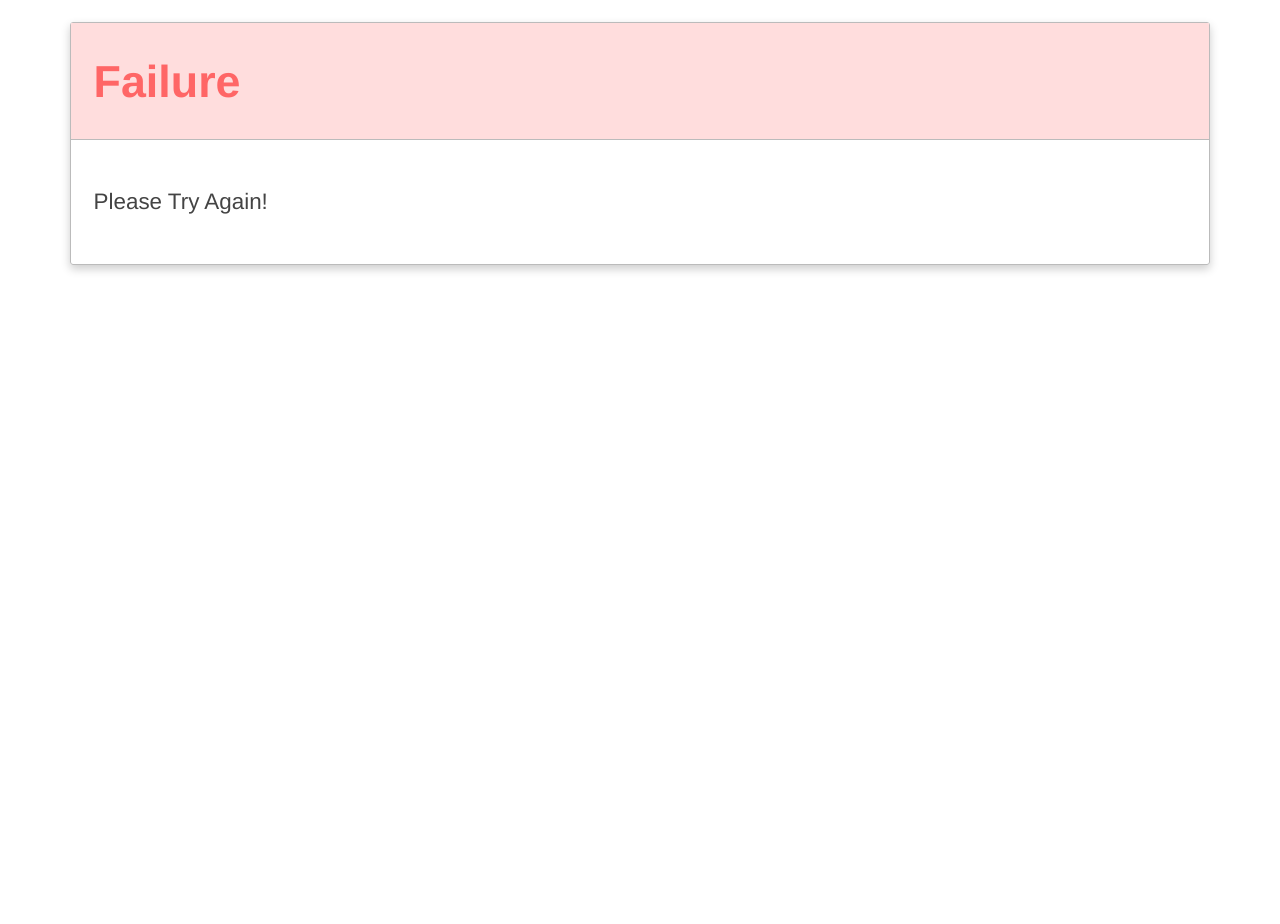
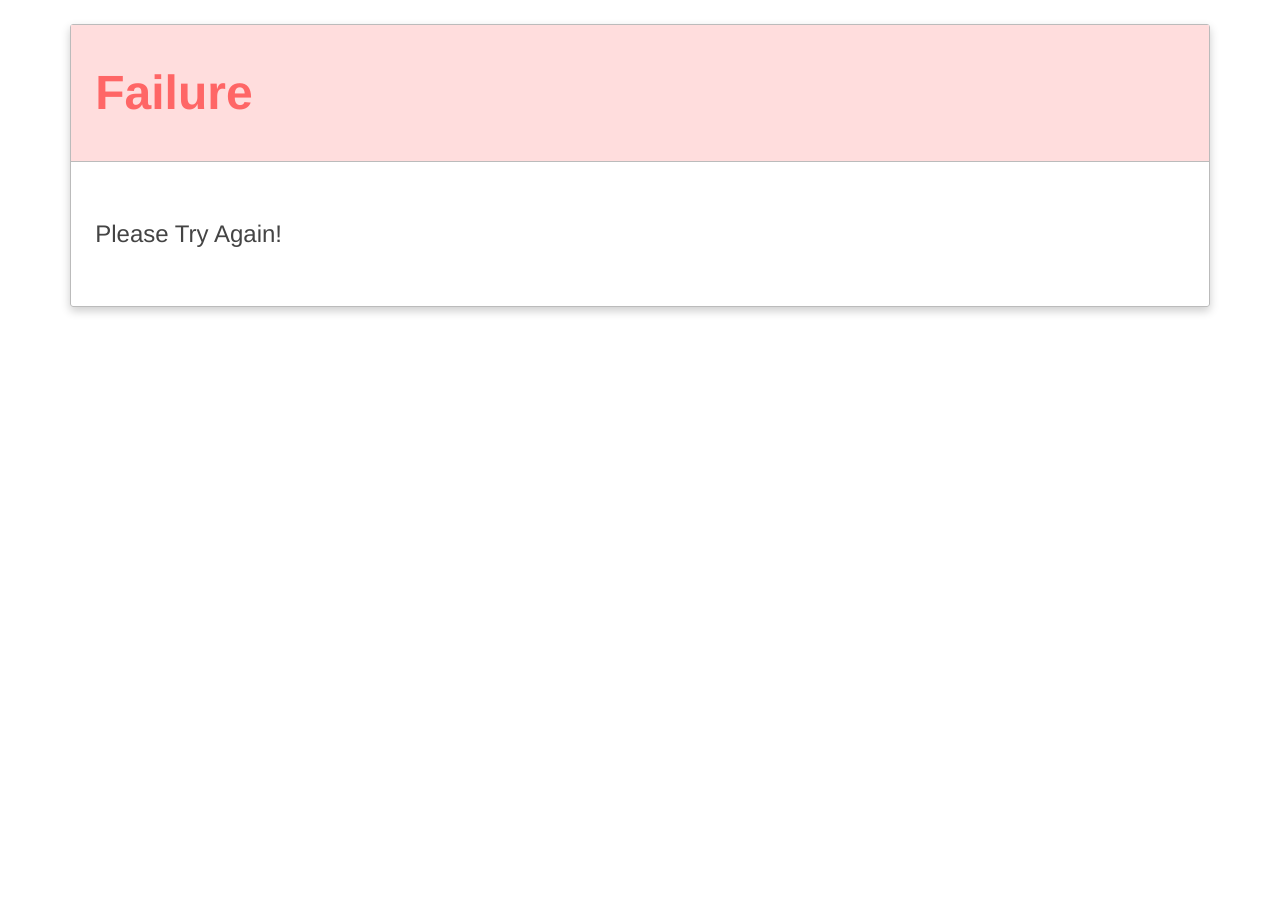
Before and after one commit to kamiller/captive-portal, a Jekyll site: the page built from failure.html, in a window 1280 px wide. Built offline with Jekyll 4.4.1, drawn with Linux system fonts in a browser that asks for light colours.

Commit message:
tweaked line height at large size

```diff
--- a/_layouts/default.html
+++ b/_layouts/default.html
@@ -84,7 +84,7 @@
 
 		}
 		@media only screen and (min-width: 1140px) {
-			body {font-size: 1.4em;line-height:1.5em;}
+			body {font-size: 1.5em;}
 		}
 	</style>
 </head>
```
